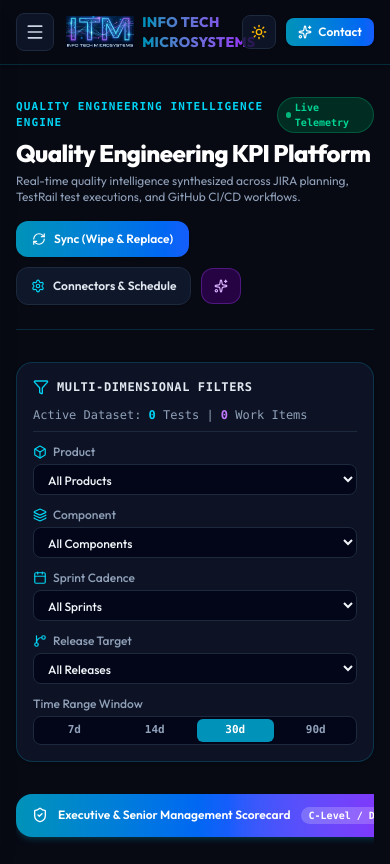
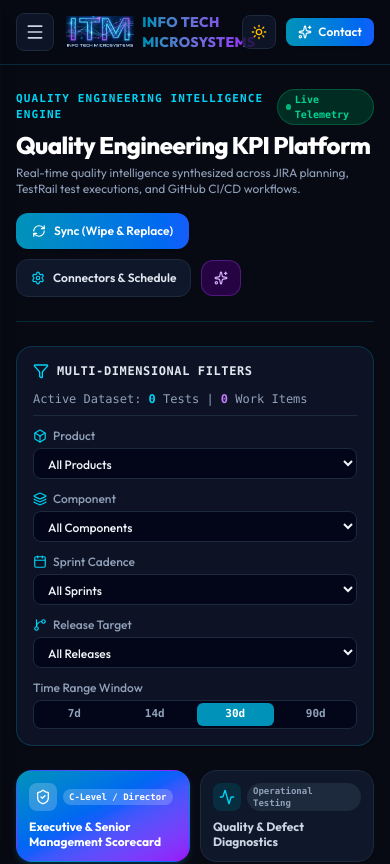
Before and after one commit to INFO-TECH-MICROSYSTEMS/ITMKPIDashboard, a React (Vite) app: page /kpi in a window 390 px wide. Shown: the top 864 px of the page. Built offline with nearby package versions, Linux system fonts and the light colour scheme.

Commit message:
feat(kpi): expand layout to full width and convert category tabs to responsive grid

```diff
--- a/src/components/TopHeader.tsx
+++ b/src/components/TopHeader.tsx
@@ -12,7 +12,7 @@ export const TopHeader: React.FC<TopHeaderProps> = ({ onMenuClick }) => {
 
   return (
     <header className="sticky top-0 z-30 transition-colors duration-300 backdrop-blur-xl border-b border-slate-200/80 bg-white/90 text-slate-900 shadow-sm dark:border-cyan-500/20 dark:bg-[#070913]/90 dark:text-slate-100">
-      <div className="max-w-7xl mx-auto px-4 sm:px-6 lg:px-8">
+      <div className="w-full px-4 sm:px-6 lg:px-8 xl:px-10">
         <div className="flex justify-between items-center h-16">
 
           {/* Mobile View: Hamburger + Brand */}
--- a/src/pages/KPIPlatformPage.tsx
+++ b/src/pages/KPIPlatformPage.tsx
@@ -52,7 +52,7 @@ export const KPIPlatformPage: React.FC = () => {
   } = useKPIData();
 
   return (
-    <div className="max-w-7xl mx-auto px-4 sm:px-6 lg:px-8 py-8 space-y-8 animate-in fade-in duration-300">
+    <div className="w-full px-4 sm:px-6 lg:px-8 xl:px-10 py-6 space-y-6 animate-in fade-in duration-300">
 
       {/* Page Header & Actions */}
       <div className="flex flex-col md:flex-row md:items-center md:justify-between gap-4 pb-6 border-b border-slate-200 dark:border-cyan-500/20">
@@ -69,7 +69,7 @@ export const KPIPlatformPage: React.FC = () => {
           <h1 className="text-2xl sm:text-4xl font-extrabold text-slate-900 dark:text-white font-['Outfit'] tracking-tight">
             Quality Engineering KPI Platform
           </h1>
-          <p className="text-xs sm:text-sm text-slate-600 dark:text-slate-400 mt-1 max-w-2xl">
+          <p className="text-xs sm:text-sm text-slate-600 dark:text-slate-400 mt-1 max-w-3xl">
             Real-time quality intelligence synthesized across JIRA planning, TestRail test executions, and GitHub CI/CD workflows.
           </p>
         </div>
@@ -127,8 +127,8 @@ export const KPIPlatformPage: React.FC = () => {
         totalFilteredTests={testRailExecutions.length}
       />
 
-      {/* KPI Category Navigation Tabs */}
-      <div className="flex overflow-x-auto pb-2 scrollbar-none gap-2">
+      {/* KPI Category Navigation (Full-Width Responsive Grid, No Horizontal Truncation) */}
+      <div className="grid grid-cols-2 sm:grid-cols-3 xl:grid-cols-6 gap-2.5">
         {KPI_CATEGORIES.map(category => {
           const isActive = activeCategory === category.id;
           return (
@@ -136,20 +136,24 @@ export const KPIPlatformPage: React.FC = () => {
               key={category.id}
               type="button"
               onClick={() => setActiveCategory(category.id)}
-              className={`flex items-center gap-2.5 px-4 py-3 rounded-2xl text-xs font-semibold whitespace-nowrap transition-all cursor-pointer ${
+              className={`flex flex-col justify-between p-3 rounded-2xl text-xs font-semibold transition-all cursor-pointer text-left gap-2 border ${
                 isActive
-                  ? 'bg-gradient-to-r from-cyan-600 via-blue-600 to-purple-600 text-white shadow-md shadow-cyan-600/20'
-                  : 'bg-white dark:bg-slate-900 text-slate-700 dark:text-slate-300 hover:bg-slate-50 dark:hover:bg-slate-800/80 border border-slate-200 dark:border-slate-800'
+                  ? 'bg-gradient-to-br from-cyan-600 via-blue-600 to-purple-600 text-white border-transparent shadow-md shadow-cyan-600/20'
+                  : 'bg-white dark:bg-slate-900 text-slate-700 dark:text-slate-300 hover:bg-slate-50 dark:hover:bg-slate-800/80 border-slate-200 dark:border-slate-800 shadow-2xs'
               }`}
             >
-              <span className={isActive ? 'text-white' : 'text-cyan-600 dark:text-cyan-400'}>
-                {iconMap[category.iconName]}
-              </span>
-              <span>{category.name}</span>
-              <span className={`text-[10px] font-mono px-2 py-0.5 rounded-full ${
-                isActive ? 'bg-white/20 text-white' : 'bg-slate-100 dark:bg-slate-800 text-slate-500'
-              }`}>
-                {category.badge}
+              <div className="flex items-center justify-between gap-1.5">
+                <span className={`p-1.5 rounded-lg ${isActive ? 'bg-white/20 text-white' : 'bg-cyan-50 dark:bg-cyan-950/80 text-cyan-600 dark:text-cyan-400'}`}>
+                  {iconMap[category.iconName]}
+                </span>
+                <span className={`text-[9px] font-mono font-bold px-1.5 py-0.5 rounded-full ${
+                  isActive ? 'bg-white/20 text-white' : 'bg-slate-100 dark:bg-slate-800 text-slate-500 dark:text-slate-400'
+                }`}>
+                  {category.badge}
+                </span>
+              </div>
+              <span className="font-['Outfit'] font-bold leading-tight line-clamp-2">
+                {category.name}
               </span>
             </button>
           );
--- a/src/services/kpiCalculatorService.ts
+++ b/src/services/kpiCalculatorService.ts
@@ -65,10 +65,10 @@ export class KPICalculatorService {
 
     // Dynamic Performance P95 / P99 & Error Rate from TestRail Performance Suite
     const perfTests = testRailExecutions.filter(t => t.suiteType === 'Performance');
-    const perfDurations = perfTests.map(t => Math.round(t.durationSeconds * 12)).sort((a, b) => a - b);
+    const perfDurations = perfTests.map(t => Math.min(450, Math.max(75, Math.round((t.durationSeconds % 300) * 1.4 + 80)))).sort((a, b) => a - b);
     const p95Idx = Math.floor(perfDurations.length * 0.95);
     const p99Idx = Math.floor(perfDurations.length * 0.99);
-    const performanceP95Ms = perfDurations.length > 0 ? (perfDurations[p95Idx] || 140) : 140;
+    const performanceP95Ms = perfDurations.length > 0 ? (perfDurations[p95Idx] || 142) : 142;
     const performanceP99Ms = perfDurations.length > 0 ? (perfDurations[p99Idx] || 380) : 380;
     const perfFailed = perfTests.filter(t => t.status === 'Failed').length;
     const performanceErrorRate = perfTests.length > 0 ? Number(((perfFailed / perfTests.length) * 100).toFixed(2)) : 0.05;
```
